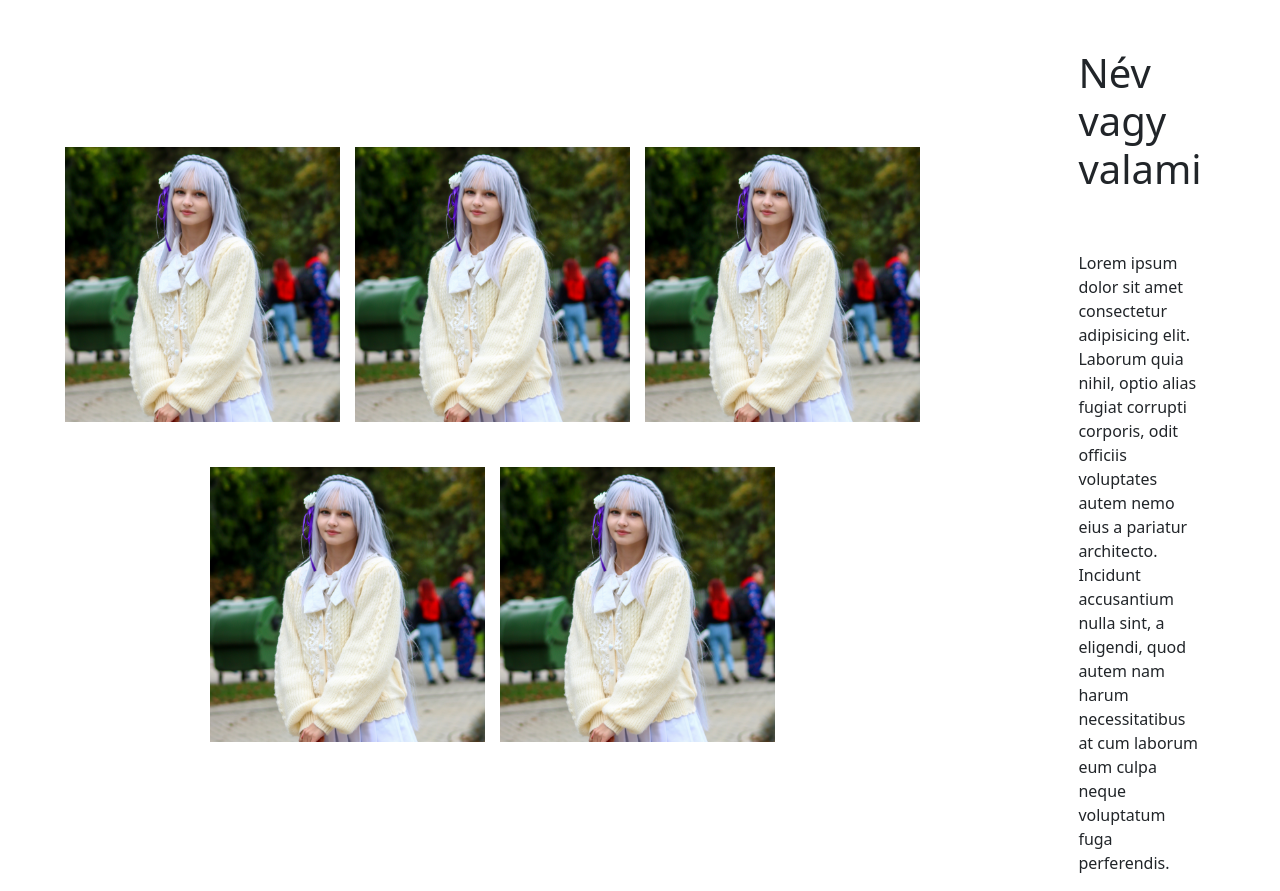
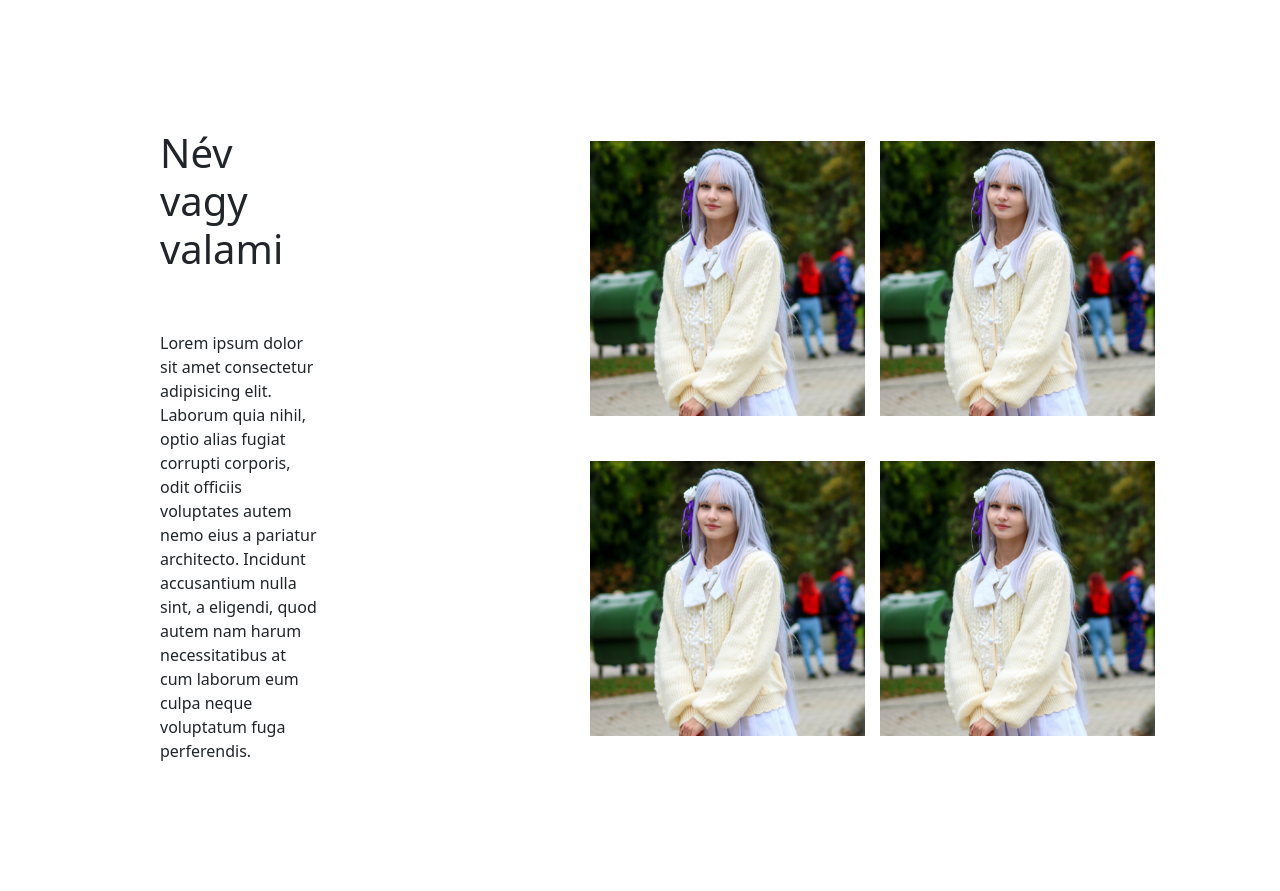
Before and after one commit to grenata36/grenata36.github.io, a PHP site: page / in a window 1280 px wide. Shown: the part 48-939 px from the top of the page. After the commit the page ends 809 px from the top, so only its background shows below. Run offline with PHP 8.4, Linux system fonts and the light colour scheme.

Commit message:
főoldal szerkesztése továbbra is

```diff
--- a/css/style.css
+++ b/css/style.css
@@ -11,8 +11,8 @@
 
 #introductionSection {
     grid-row: 2;
-    grid-column: 3;
-    padding-top: 50px;
+    grid-column: 2/3;
+    padding-top: 130px;
 }
 
 h1 {
@@ -31,7 +31,7 @@ h1 {
     background-blend-mode: darken;
     background-size: cover;
     color: white;
-    padding: 10px 20px;
+    padding: 10px 60px; /* Eredetileg 10px 20px volt, megnövelve 60px-re */
     grid-row: 1;
     grid-column: 1/5;
 }
@@ -48,12 +48,12 @@ h1 {
 .nav-list li {
     margin-right: 20px;
 }
-
+/*
 .nav-list li:last-child {
     margin-right: 0;
     margin-left: auto;
-    /* Push the last item to the right */
-}
+     Push the last item to the right
+}*/
 
 .nav-list li a {
     text-decoration: none;
@@ -72,7 +72,7 @@ h1 {
 
 .container {
     position: relative;
-    width: 1000px;
+    width: 800px;
     /* 800, 1160px*/
     display: flex;
     justify-content: center;
@@ -80,8 +80,9 @@ h1 {
     transform-style: preserve-3d;
     perspective: 500px;
     margin: auto;
+    padding-top: 100px;
     grid-row: 1/4;
-    grid-column: 1;
+    grid-column: 4;
 }
 
 .container .box {
--- a/index.html
+++ b/index.html
@@ -72,18 +72,7 @@
       </div>
     </div>-->
   </div>
-  <div class="box">
-    <div class="imgBx">
-      <img src="img/IMG_0228.jpg">
-    </div>
-    <div class="content">
-      <div>
-        <h2>Image Title</h2>
-        <p>Lorem ipsum dolor sit amet consectetur adipisicing elit. Commodi accusamus molestias quidem iusto.
-        </p>
-      </div>
-    </div>
-  </div>
+
 
 
 <!-- Fotó rész vége-->
```
